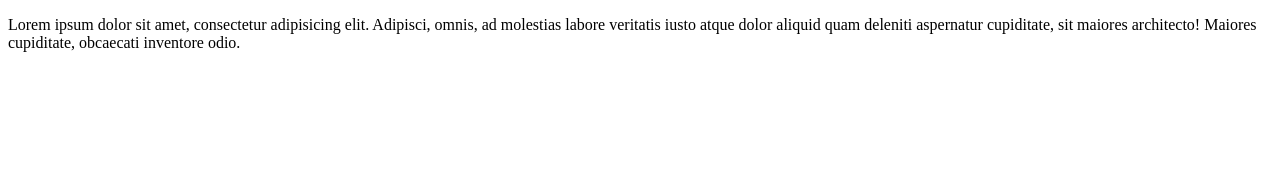
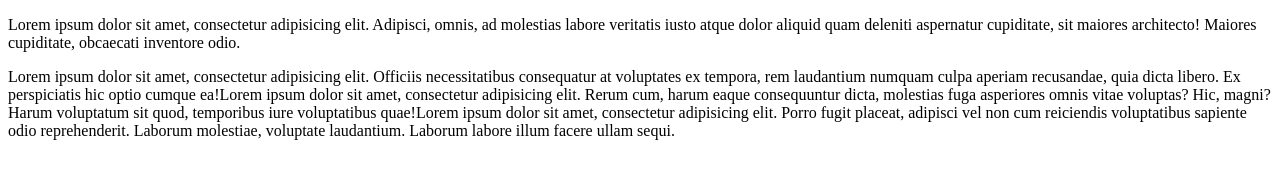
Before and after one commit to Dipan-Das/projects, a plain HTML site: page index.html in a window 1280 px wide. Drawn offline with Linux system fonts and the light colour scheme.

Commit message:
adding text

```diff
--- a/index.html
+++ b/index.html
@@ -6,5 +6,6 @@
 </head>
 <body>
 	<p class="demo">Lorem ipsum dolor sit amet, consectetur adipisicing elit. Adipisci, omnis, ad molestias labore veritatis iusto atque dolor aliquid quam deleniti aspernatur cupiditate, sit maiores architecto! Maiores cupiditate, obcaecati inventore odio.</p>
+	<p class="demo">Lorem ipsum dolor sit amet, consectetur adipisicing elit. Officiis necessitatibus consequatur at voluptates ex tempora, rem laudantium numquam culpa aperiam recusandae, quia dicta libero. Ex perspiciatis hic optio cumque ea!Lorem ipsum dolor sit amet, consectetur adipisicing elit. Rerum cum, harum eaque consequuntur dicta, molestias fuga asperiores omnis vitae voluptas? Hic, magni? Harum voluptatum sit quod, temporibus iure voluptatibus quae!Lorem ipsum dolor sit amet, consectetur adipisicing elit. Porro fugit placeat, adipisci vel non cum reiciendis voluptatibus sapiente odio reprehenderit. Laborum molestiae, voluptate laudantium. Laborum labore illum facere ullam sequi.</p>
 </body>
 </html>
```
